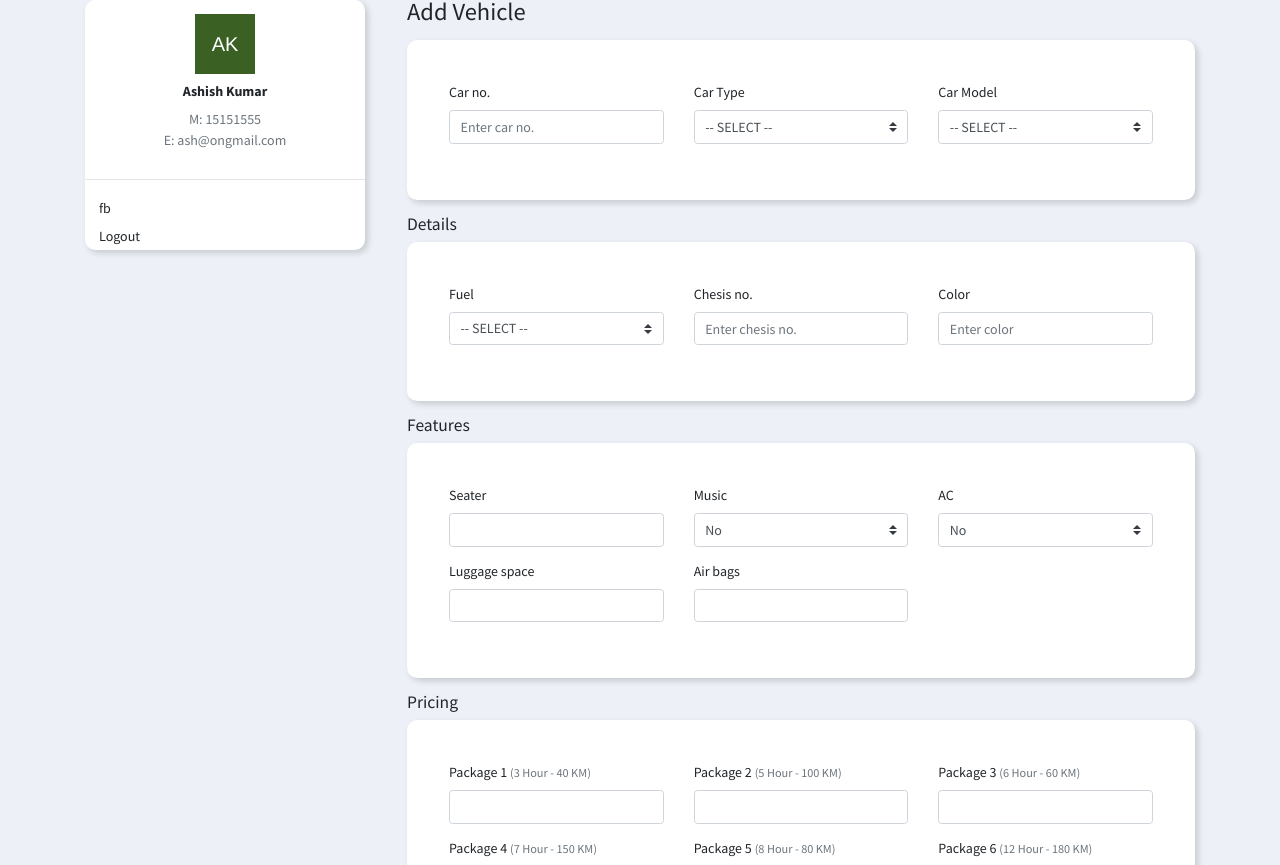
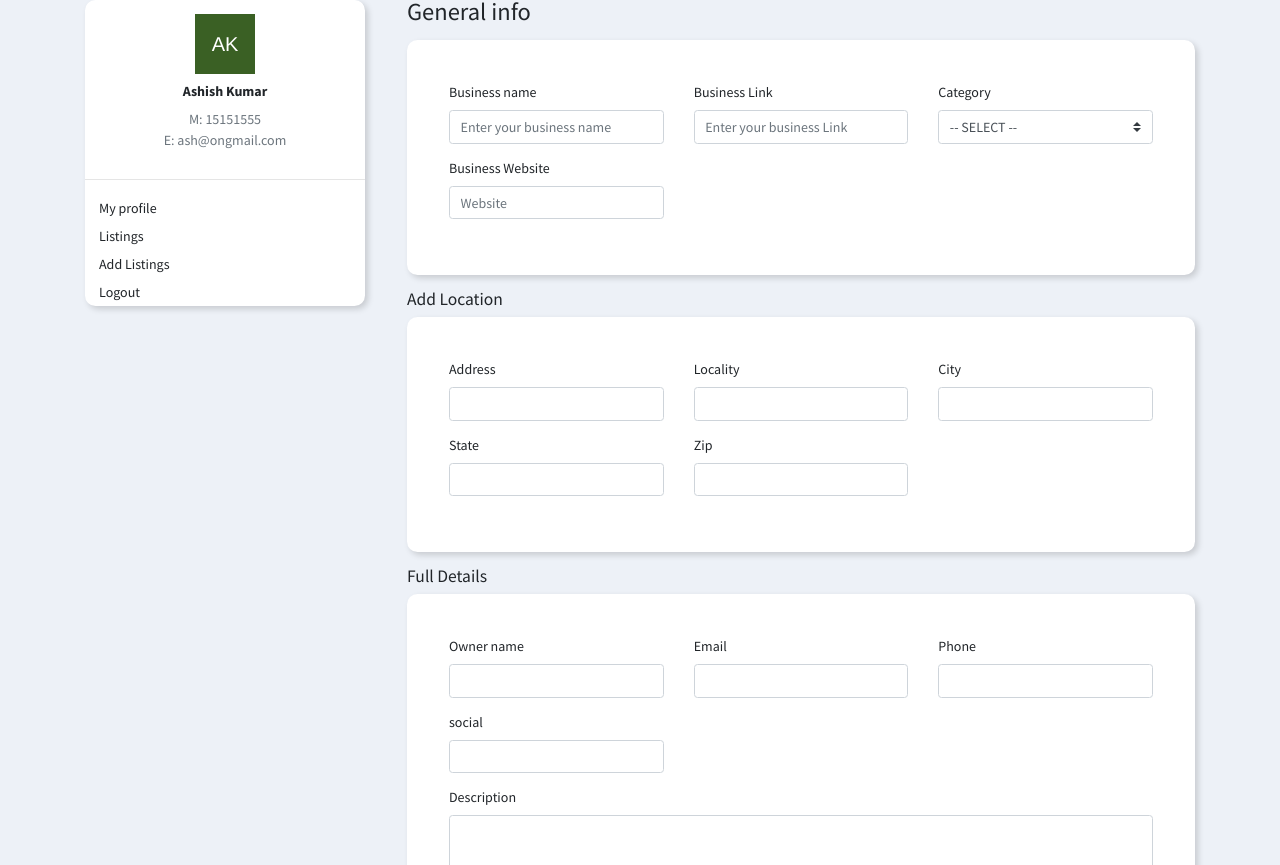
Before and after one commit to ashisintelcorp/redivendor, a Next.js app: page /add-listing in a window 1280 px wide. Shown: the part 115-980 px from the top of the page. Built offline with nearby package versions, Linux system fonts and the light colour scheme.

Commit message:
user field removed

```diff
--- a/app-config.ts
+++ b/app-config.ts
@@ -1,11 +1,12 @@
+
 export const appName: string = 'Redivendor'
 export const baseURL = process.env.NODE_ENV == "production" ? "https://api.domain.com" : "http://localhost:3027";
 export const apiURL: string = process.env.NODE_ENV == "production" ? "https://api.domain.com" : "https://redicabs.nextweblab.com";
-export const carPackages = [
-    { id: 1, name: '3 Hour - 40 KM' },
-    { id: 2, name: '5 Hour - 100 KM' },
-    { id: 3, name: '6 Hour - 60 KM' },
-    { id: 4, name: '7 Hour - 150 KM' },
-    { id: 5, name: '8 Hour - 80 KM' },
-    { id: 6, name: '12 Hour - 180 KM' }
+export const openingHours = [
+    { id: 1, name: '1 AM - 12 PM' },
+    { id: 2, name: '1 AM - 12 PM' },
+    { id: 3, name: '1 AM - 12 PM' },
+    { id: 4, name: '1 AM - 12 PM' },
+    { id: 5, name: '1 AM - 12 PM' },
+    { id: 6, name: '1 AM - 12 PM' }
 ]
--- a/components/frontend/AuthAccount.tsx
+++ b/components/frontend/AuthAccount.tsx
@@ -92,7 +92,11 @@ export const AuthAccount: React.FC<{
             email: "ash@ongmail.com",
             mobile: "15151555",
             links: [
-                { name: "fb", url: "fb.com" },
+                { name: "My profile", url: "/listings" },
+                { name: "Listings", url: "/listings" },
+                { name: "Add Listings", url: "/add-listing" },
+
+
             ],
             loginUrl: ""
             // name: (role === IUserState.EnumUserRoles.OWNER ? ownerProfile?.vchOwnerName : role === IUserState.EnumUserRoles.DRIVER ? driverProfile?.vchDriverName : role === IUserState.EnumUserRoles.USER ? userProfile?.vchUserFname + ' ' + userProfile?.vchUserLname : '') || '',
--- a/components/frontend/Header.tsx
+++ b/components/frontend/Header.tsx
@@ -35,7 +35,7 @@ const Header = () => {
                                 <button><AiOutlineUser size={24} /></button>
                                 <ul>
                                     <li><Link href={'/login/user-login'}>Login</Link></li>
-                                    <li><Link href={'/vendor-details'}>Create new account</Link></li>
+                                    <li><Link href={'/user-reg'}>Create new account</Link></li>
                                 </ul>
                             </div>
                             <div className="roundbtn">
--- a/pages/add-listing.tsx
+++ b/pages/add-listing.tsx
@@ -1,5 +1,5 @@
 import { isFailure, isSuccess } from "@devexperts/remote-data-ts"
-import { appName, carPackages } from "app-config"
+import { appName, openingHours } from "app-config"
 import AuthAccount from "components/frontend/AuthAccount"
 // import { IAddTaxiApiRequest } from "models/owner/vehicle"
 import Head from "next/head"
@@ -11,7 +11,7 @@ import { toast } from "react-toastify"
 // import { OwnerService } from "services/user/owner.service"
 // import { useAppSelector } from "state/hooks"
 // import { CarReduxStore } from "state/slice/car.slice"
-import { FormButton, FormInput, FormSelect } from "uiComponents/Form"
+import { FormButton, FormInput, FormSelect, FormTextarea } from "uiComponents/Form"
 
 interface IVehicleFeatures {
     intTaxiSeater: number;
@@ -90,103 +90,76 @@ export const AddVehiclePage: React.FC = () => {
     watch()
     return <>
         <Head>
-            <title>Add Vehicle - {appName}</title>
+            <title>Add Listing- {appName}</title>
         </Head>
 
         <AuthAccount>
-            <h3 className="mb-3">Add Vehicle</h3>
+            <h3 className="mb-3">General info</h3>
             <form
             // onSubmit={handleSubmit(handleForm)}
             >
                 <div className="white-card">
                     <div className="row">
-                        <FormInput register={{ ...register('details.vchTaxiNo', { required: 'Car no. is required!' }) }} error={errors?.details?.vchTaxiNo?.message} wrapperClasses="form-group col-md-4" label="Car no." placeholder="Enter car no." />
-
-                        <FormSelect register={{ ...register('details.intVehSubType', { validate: val => (val || 0) > 0 || 'Car type is required!' }) }} error={errors?.details?.intVehSubType?.message} wrapperClasses="form-group col-md-4" label="Car Type">
-                            <option value="0">-- SELECT --</option>
-                            {/* {carTypes.map((item, key) => <option key={key} value={item.intVehSubType}>{item.vchVehSubTypeName}</option>)} */}
-                            <option value="1">hello</option>
-                            <option value="2">hhhh</option>
-                            <option value="3">gg</option>
-                        </FormSelect>
-
-                        <FormSelect  wrapperClasses="form-group col-md-4" label="Car Model" register={undefined}>
+                        <FormInput register={{ ...register('details.vchTaxiNo', { required: 'Car no. is required!' }) }} error={errors?.details?.vchTaxiNo?.message} wrapperClasses="form-group col-md-4" label="Business name" placeholder="Enter your business name" />
+                        <FormInput register={{ ...register('details.vchTaxiNo', { required: 'Car no. is required!' }) }} error={errors?.details?.vchTaxiNo?.message} wrapperClasses="form-group col-md-4" label="Business Link" placeholder="Enter your business Link" />
+                        <FormSelect  wrapperClasses="form-group col-md-4" label="Category" register={undefined}>
                             <option value="0">-- SELECT --</option>
                             <option value="0">-- SELECT --</option>
                             <option value="0">-- SELECT --</option>
                             <option value="0">-- SELECT --</option>
                         </FormSelect>
+                        <FormInput register={{ ...register('details.vchTaxiNo', { required: 'Car no. is required!' }) }} error={errors?.details?.vchTaxiNo?.message} wrapperClasses="form-group col-md-4" label="Business Website" placeholder="Website" />
+
                     </div>
                 </div>
-                <h5>Details</h5>
+                <h5>Add Location</h5>
                 <div className="white-card">
                     <div className="row">
-                        <FormSelect register={{ ...register("details.intDetailsFuel", { validate: val => (val || 0) > 0 || 'Fuel is required!' }) }} error={errors?.details?.intDetailsFuel?.message} wrapperClasses="form-group col-md-4" label="Fuel">
-                            <option value="0">-- SELECT --</option>
-                            <option value="1">Petrol</option>
-                            <option value="2">Diesel</option>
-                            <option value="3">CNG</option>
-                            <option value="4">Battery</option>
-                        </FormSelect>
+                        <FormInput register={{ ...register("details.vchDetailsChesis", { required: 'Chesis no. is required!' }) }} error={errors?.details?.vchDetailsChesis?.message} wrapperClasses="form-group col-md-4" label="Address" placeholder="" />
+                        <FormInput register={{ ...register("details.vchDetailsColor", { required: 'Color is required!' }) }} error={errors?.details?.vchDetailsColor?.message} wrapperClasses="form-group col-md-4" label="Locality" placeholder="" />
+                        <FormInput register={{ ...register("details.vchDetailsColor", { required: 'Color is required!' }) }} error={errors?.details?.vchDetailsColor?.message} wrapperClasses="form-group col-md-4" label="City" placeholder="" />
+                        <FormInput register={{ ...register("details.vchDetailsColor", { required: 'Color is required!' }) }} error={errors?.details?.vchDetailsColor?.message} wrapperClasses="form-group col-md-4" label="State" placeholder="" />
+                        <FormInput register={{ ...register("details.vchDetailsColor", { required: 'Color is required!' }) }} error={errors?.details?.vchDetailsColor?.message} wrapperClasses="form-group col-md-4" label="Zip" placeholder="" />
 
-                        <FormInput register={{ ...register("details.vchDetailsChesis", { required: 'Chesis no. is required!' }) }} error={errors?.details?.vchDetailsChesis?.message} wrapperClasses="form-group col-md-4" label="Chesis no." placeholder="Enter chesis no." />
-                        <FormInput register={{ ...register("details.vchDetailsColor", { required: 'Color is required!' }) }} error={errors?.details?.vchDetailsColor?.message} wrapperClasses="form-group col-md-4" label="Color" placeholder="Enter color" />
                     </div>
                 </div>
-                <h5>Features</h5>
+                <h5>Full Details</h5>
                 <div className="white-card">
                     <div className="row">
-                        <FormInput register={{ ...register("features.intTaxiSeater", { required: 'Seater is required!' }) }} error={errors?.features?.intTaxiSeater?.message} label="Seater" wrapperClasses="form-group col-md-4" />
-                        <FormSelect register={{ ...register("features.tinTaxiMusic") }} wrapperClasses="form-group col-md-4" label="Music">
-                            <option value="0">No</option>
-                            <option value="1">Yes</option>
-                        </FormSelect>
-                        <FormSelect register={{ ...register("features.tinTaxiAc") }} wrapperClasses="form-group col-md-4" label="AC">
-                            <option value="0">No</option>
-                            <option value="1">Yes</option>
-                        </FormSelect>
-                        <FormInput register={{ ...register("features.intTaxiLugSpace", { required: 'Luggage space is required!' }) }} error={errors?.features?.intTaxiLugSpace?.message} label="Luggage space" wrapperClasses="form-group col-md-4" />
-                        <FormInput register={{ ...register("features.intTaxiAirbags", { required: 'Air bags is required!' }) }} error={errors?.features?.intTaxiAirbags?.message} label="Air bags" wrapperClasses="form-group col-md-4" />
+                        <FormInput register={{ ...register("features.intTaxiSeater", { required: 'Seater is required!' }) }} error={errors?.features?.intTaxiSeater?.message} label="Owner name" wrapperClasses="form-group col-md-4" />
+                        <FormInput register={{ ...register("features.intTaxiLugSpace", { required: 'Luggage space is required!' }) }} error={errors?.features?.intTaxiLugSpace?.message} label="Email" wrapperClasses="form-group col-md-4" />
+                        <FormInput register={{ ...register("features.intTaxiAirbags", { required: 'Air bags is required!' }) }} error={errors?.features?.intTaxiAirbags?.message} label="Phone" wrapperClasses="form-group col-md-4" />
+                        <FormInput register={{ ...register("features.intTaxiAirbags", { required: 'Air bags is required!' }) }} error={errors?.features?.intTaxiAirbags?.message} label="social" wrapperClasses="form-group col-md-4" />
+                        <FormTextarea register={{ ...register("features.intTaxiAirbags", { required: 'Air bags is required!' }) }} error={errors?.features?.intTaxiAirbags?.message} label="Description" wrapperClasses="form-group col-md-12" />
+
+
                     </div>
                 </div>
-                <h5>Pricing</h5>
+                <h5>Opening Hours</h5>
                 <div className="white-card">
                     <div className="row">
 
                         <FormInput register={{ ...register("pricing.intPricingPkg1", { required: 'Package 1 is required!' }) }} error={errors?.pricing?.intPricingPkg1?.message} label={
-                            <>Package 1 <span className="text-muted"><small>({carPackages.filter(item => item.id == 1)[0].name})</small></span></>
+                            <>Monday<span className="text-muted"><small>({openingHours.filter(item => item.id == 1)[0].name})</small></span></>
                         } wrapperClasses="form-group col-md-4" />
                         <FormInput register={{ ...register("pricing.intPricingPkg2", { required: 'Package 2 is required!' }) }} error={errors?.pricing?.intPricingPkg2?.message} label={
-                            <>Package 2 <span className="text-muted"><small>({carPackages.filter(item => item.id == 2)[0].name})</small></span></>
+                            <>Tuesday <span className="text-muted"><small>({openingHours.filter(item => item.id == 2)[0].name})</small></span></>
                         } wrapperClasses="form-group col-md-4" />
                         <FormInput register={{ ...register("pricing.intPricingPkg3", { required: 'Package 3 is required!' }) }} error={errors?.pricing?.intPricingPkg3?.message} label={
-                            <>Package 3 <span className="text-muted"><small>({carPackages.filter(item => item.id == 3)[0].name})</small></span></>
+                            <>Wednesday <span className="text-muted"><small>({openingHours.filter(item => item.id == 3)[0].name})</small></span></>
                         } wrapperClasses="form-group col-md-4" />
                         <FormInput register={{ ...register("pricing.intPricingPkg4", { required: 'Package 4 is required!' }) }} error={errors?.pricing?.intPricingPkg4?.message} label={
-                            <>Package 4 <span className="text-muted"><small>({carPackages.filter(item => item.id == 4)[0].name})</small></span></>
+                            <>Thursday <span className="text-muted"><small>({openingHours.filter(item => item.id == 4)[0].name})</small></span></>
                         } wrapperClasses="form-group col-md-4" />
                         <FormInput register={{ ...register("pricing.intPricingPkg5", { required: 'Package 5 is required!' }) }} error={errors?.pricing?.intPricingPkg5?.message} label={
-                            <>Package 5 <span className="text-muted"><small>({carPackages.filter(item => item.id == 5)[0].name})</small></span></>
+                            <>Friday <span className="text-muted"><small>({openingHours.filter(item => item.id == 5)[0].name})</small></span></>
                         } wrapperClasses="form-group col-md-4" />
                         <FormInput register={{ ...register("pricing.intPricingPkg6", { required: 'Package 6 is required!' }) }} error={errors?.pricing?.intPricingPkg6?.message} label={
-                            <>Package 6 <span className="text-muted"><small>({carPackages.filter(item => item.id == 6)[0].name})</small></span></>
+                            <>Saturday <span className="text-muted"><small>({openingHours.filter(item => item.id == 6)[0].name})</small></span></>
                         } wrapperClasses="form-group col-md-4" />
-
-                        <div className="col-md-12">
-                            <hr />
-                        </div>
-
-                        <FormInput register={{ ...register("pricing.intPricingExtraKm", { required: 'Extra kilometer price is required!' }) }} error={errors?.pricing?.intPricingExtraKm?.message} label="Extra Kilometer Price" wrapperClasses="form-group col-md-4" />
-
-                        <FormInput register={{ ...register("pricing.intPricingOutstationKm", { required: 'Extra outstation kilometer price is required!' }) }} error={errors?.pricing?.intPricingOutstationKm?.message} label="Extra Outstation Kilometer Price" wrapperClasses="form-group col-md-4" />
-
-                        <FormInput register={{ ...register("pricing.intPricingExtraHrs", { required: 'Extra Hours price is required!' }) }} error={errors?.pricing?.intPricingExtraHrs?.message} label="Extra Hour Price" wrapperClasses="form-group col-md-4" />
-
-                        <FormInput register={{ ...register("pricing.intPricingCommission", { required: 'Commission Percentage is required!' }) }} error={errors?.pricing?.intPricingCommission?.message} label="Commission Percentage" wrapperClasses="form-group col-md-4" />
-
                     </div>
                 </div>
-                <FormButton disabled={isProcessing} className="btn btn-primary text-uppercase py-2 px-5" text="Add Vehicle" />
+                <FormButton disabled={isProcessing} className="btn btn-primary text-uppercase py-2 px-5" text="SUBMIT" />
             </form>
         </AuthAccount>
     </>
--- a/pages/login/user-login.tsx
+++ b/pages/login/user-login.tsx
@@ -38,7 +38,7 @@ export const Login: React.FC = () => {
                             </div>
                         </form>
 
-                        <Link href='/register/user' passHref ><a className="text-dark font-weight-bold text-center d-block mt-4">Don&apos;t have an account? Register now!</a></Link>
+                        <Link href='/user-reg' passHref ><a className="text-dark font-weight-bold text-center d-block mt-4">Don&apos;t have an account? Register now!</a></Link>
                         <div className="text-center">
                             Login as: <Link href='/login/vendor-login' passHref ><a className="text-danger">Vendor</a></Link> | <Link href='/login/user-login' passHref ><a className="text-danger">User</a></Link>
                         </div>
```
Also changed, not shown: pages/user-reg.tsx (renamed from pages/user-details.tsx, +3 -4 lines), pages/vendor-details.tsx (deleted, +0 -64 lines).
